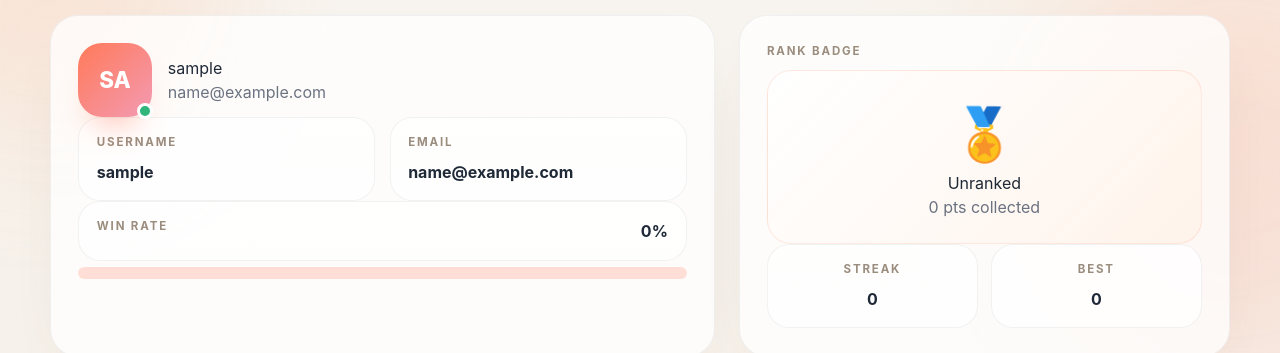
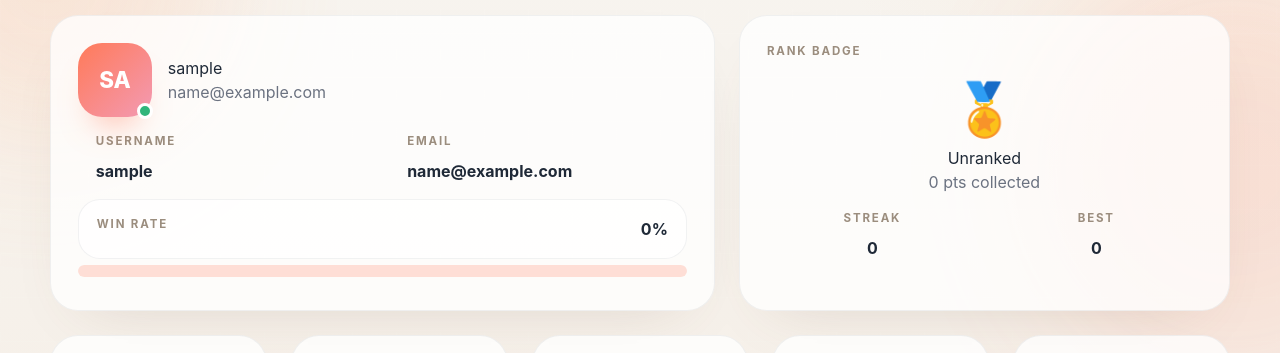
Before and after one commit to WattAboutIt/clashofcode, a React app in the folder frontend/: page /profile in a window 1280 px wide. Shown: the part 231-584 px from the top of the page. Built offline with nearby package versions, Linux system fonts and the light colour scheme; no server answers; sample sign-in values are in the browser's storage; the HTML template or start-up script is replaced by a standard one.

Commit message:
improve UI

```diff
--- a/frontend/src/styles/profile.css
+++ b/frontend/src/styles/profile.css
@@ -49,9 +49,6 @@
 
 .profile-field {
   padding: 1rem 1.1rem;
-  border: 1px solid var(--surface-border);
-  border-radius: 22px;
-  background: rgba(255, 255, 255, 0.7);
 }
 
 .profile-progress {
@@ -79,10 +76,6 @@
 }
 
 .profile-rank {
-  padding: 1.5rem;
-  border: 1px solid rgba(var(--accent-rgb), 0.16);
-  border-radius: 24px;
-  background: linear-gradient(135deg, rgba(255, 255, 255, 0.94), rgba(255, 242, 233, 0.9));
   text-align: center;
 }
 
@@ -99,9 +92,6 @@
 .profile-mini-card,
 .profile-stat-card {
   padding: 1rem;
-  border: 1px solid var(--surface-border);
-  border-radius: 22px;
-  background: rgba(255, 255, 255, 0.72);
   text-align: center;
 }
 
```
